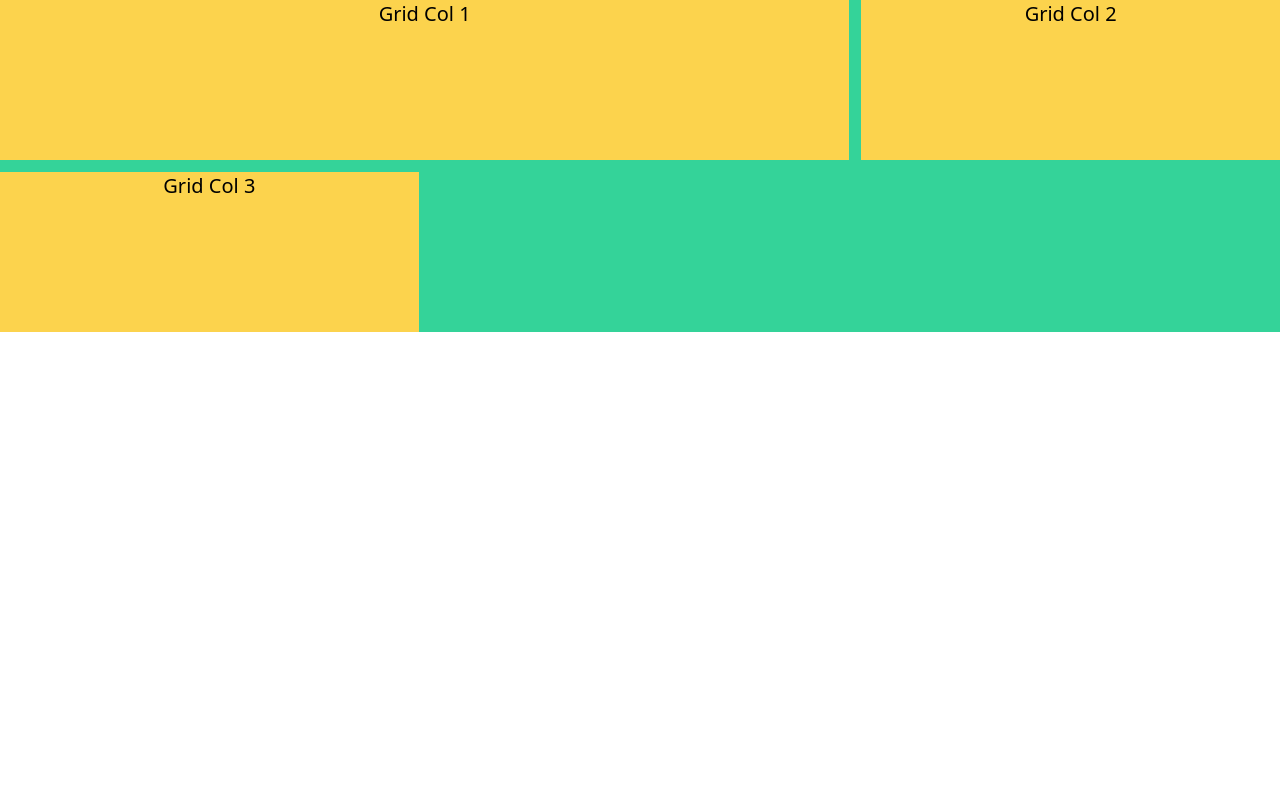
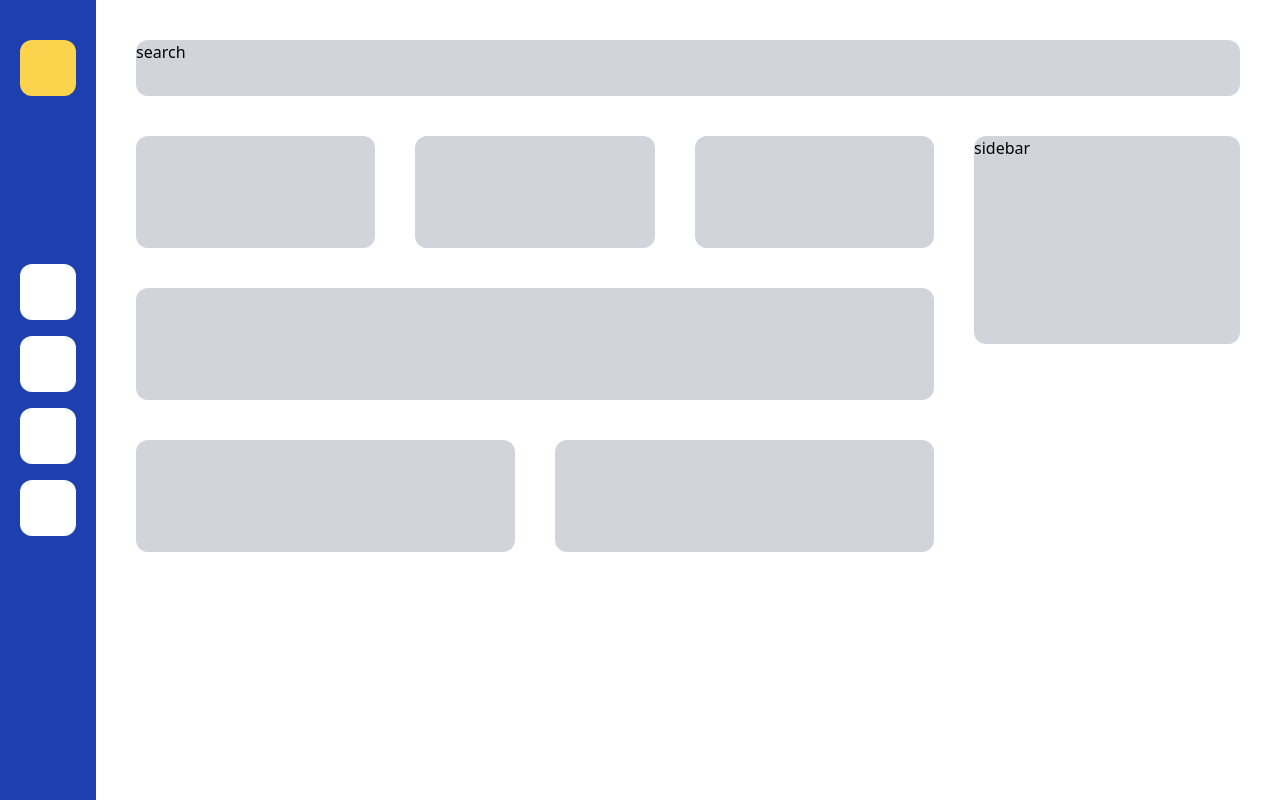
Before and after one commit to marcopgordillo/dashboard-vue-tailwindcss, a Vue app: page / in a window 1280 px wide. Built offline with nearby package versions, Linux system fonts and the light colour scheme.

Commit message:
Add Dashboard first part

```diff
--- a/index.html
+++ b/index.html
@@ -9,8 +9,8 @@
     <link href="https://fonts.googleapis.com/css2?family=Red+Hat+Display:wght@500;700;900&display=swap" rel="stylesheet">
     <title>Frontend Mentor | Order summary card</title>
   </head>
-  <body class="antialiased bg-white min-h-screen">
-    <div id="app"></div>
+  <body class="antialiased h-screen">
+    <div id="app" class="h-full"></div>
     <script type="module" src="/src/main.js"></script>
   </body>
 </html>
--- a/src/App.vue
+++ b/src/App.vue
@@ -1,21 +1,50 @@
 <script setup>
-// This starter template is using Vue 3 <script setup> SFCs
-// Check out https://v3.vuejs.org/api/sfc-script-setup.html#sfc-script-setup
-import HelloWorld from './components/HelloWorld.vue'
+import { ref } from 'vue'
+
+let showSidebar = ref(false)
 </script>
 
 <template>
-  <div class="lg:container lg:mx-auto bg-green-400">
-    <div class="grid md:grid-cols-2 lg:grid-cols-3 gap-3">
-      <div class="font-sans bg-yellow-300 w-full h-40 text-center text-xl md:col-span-2">
-        Grid Col 1
-      </div>
-      <div class="font-sans bg-yellow-300 w-full h-40 text-center text-xl">
-        Grid Col 2
-      </div>
-      <div class="font-sans bg-yellow-300 w-full h-40 text-center text-xl">
-        Grid Col 3
+<div class="flex h-full">
+  <div class="fixed lg:static bottom-0 w-full lg:w-24 lg:h-full z-10">
+    <div class="w-full lg:w-24 h-full bg-blue-800 relative">
+      <a href="#" class="hidden lg:block absolute top-10 left-1/2 -translate-x-1/2 w-14 h-14 bg-yellow-300 rounded-xl"></a>
+      <div class="flex lg:flex-col items-center justify-center h-full space-x-4 lg:space-x-0 lg:space-y-4 py-4">
+        <a href="#" class="block w-14 h-14 bg-white rounded-xl"></a>
+        <a href="#" class="block w-14 h-14 bg-white rounded-xl"></a>
+        <a href="#" class="block w-14 h-14 bg-white rounded-xl"></a>
+        <a href="#" class="block w-14 h-14 bg-white rounded-xl"></a>
       </div>
     </div>
   </div>
+  <div class="w-full p-4 lg:p-10">
+    <div class="bg-gray-300 rounded-xl h-14">search</div>
+
+    <div class="bg-gray-300 rounded-xl mt-4 p-2 lg:hidden">
+      <button class="block w-32 h-10 bg-blue-600 mx-auto" @click="showSidebar = !showSidebar">Toggle sidebar</button>
+    </div>
+
+    <div class="overflow-hidden">
+      <div class="lg:transform-none transition-transform duration-300" :class="showSidebar ? '-translate-x-full' : ''">
+        <div class="flex mt-4 lg:mt-10 lg:space-x-10">
+          <div class="w-full flex-shrink-0 lg:w-3/4 lg:flex-shrink rounded-xl">
+            <div class="flex space-x-4 lg:space-x-10">
+              <div class="bg-gray-300 rounded-xl h-28 w-full"></div>
+              <div class="bg-gray-300 rounded-xl h-28 w-full"></div>
+              <div class="bg-gray-300 rounded-xl h-28 w-full"></div>
+            </div>
+
+            <div class="bg-gray-300 rounded-xl h-28 mt-4 lg:mt-10 w-full"></div>
+
+            <div class="flex space-x-4 lg:space-x-10 mt-4 lg:mt-10">
+              <div class="bg-gray-300 rounded-xl h-28 w-full"></div>
+              <div class="bg-gray-300 rounded-xl h-28 w-full"></div>
+            </div>
+          </div>
+          <div class="w-full flex-shrink-0 lg:w-1/4 lg:flex-shrink bg-gray-300 rounded-xl h-52">sidebar</div>
+        </div>
+      </div>
+    </div>
+  </div>
+</div>
 </template>
```
